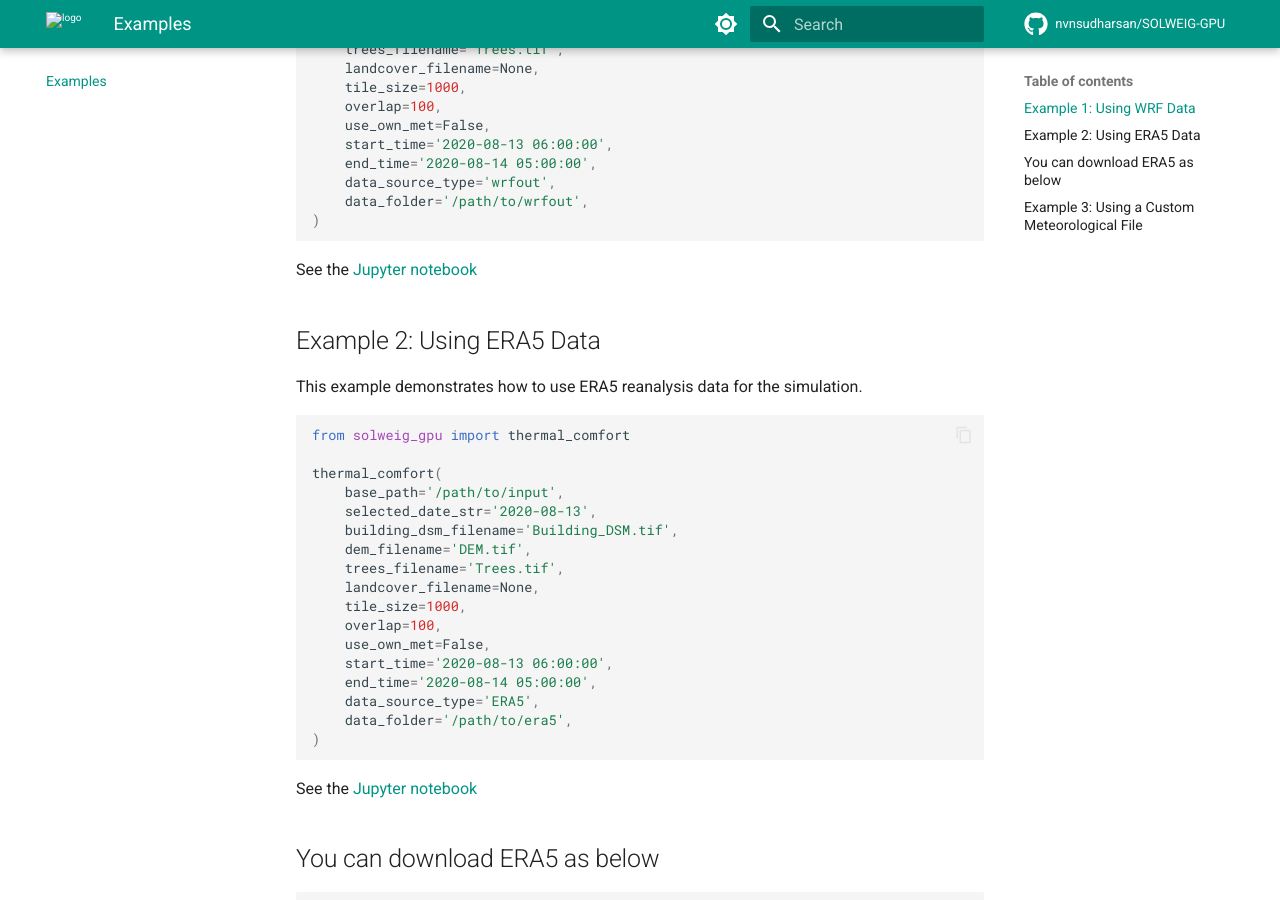
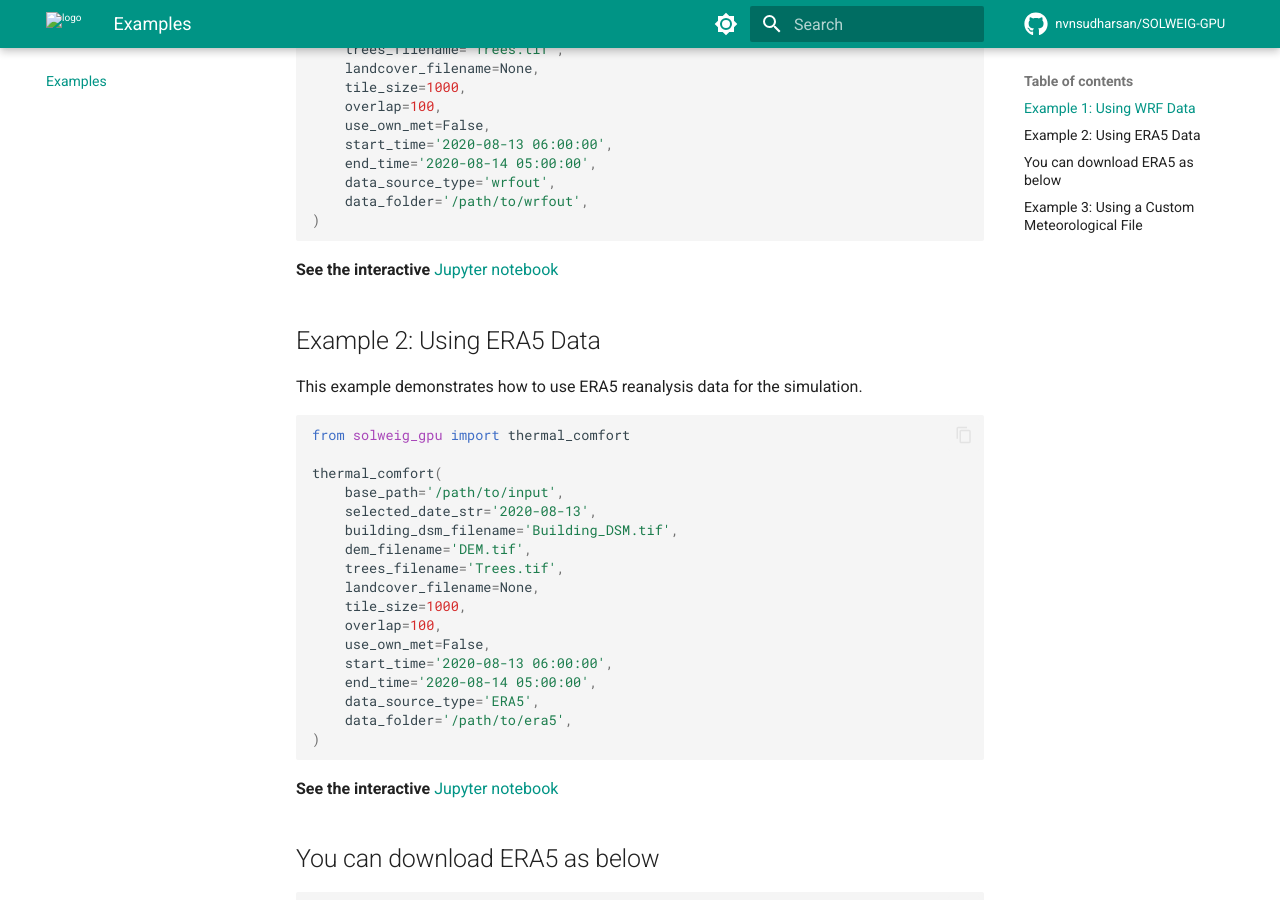
Before and after one commit to nvnsudharsan/SOLWEIG-GPU, an MkDocs documentation site: the page built from docs/examples.md, in a window 1280 px wide and 900 px high, scrolled down 515 px. Built offline with MkDocs 1.6.1 and Material for MkDocs 9.7.7, drawn with Linux system fonts in a browser that asks for light colours; comment, search, counter and statistics services are not loaded; the version menu is left out; some of the changed text lies outside the part shown.

Commit message:
Update examples.md

````diff
--- a/docs/examples.md
+++ b/docs/examples.md
@@ -25,7 +25,8 @@ thermal_comfort(
     data_folder='/path/to/wrfout',
 )
 ```
-See the [Jupyter notebook](../examples/Example_wrfout.ipynb)
+**See the interactive** [Jupyter notebook](notebooks/Example_wrfout.ipynb)
+
 ## Example 2: Using ERA5 Data
 
 This example demonstrates how to use ERA5 reanalysis data for the simulation.
@@ -49,7 +50,7 @@ thermal_comfort(
     data_folder='/path/to/era5',
 )
 ```
-See the [Jupyter notebook](../examples/Example_ERA5.ipynb)
+**See the interactive** [Jupyter notebook](notebooks/Example_ERA5.ipynb)
 ## You can download ERA5 as below
 ```python
 import cdsapi
@@ -108,4 +109,4 @@ thermal_comfort(
     own_met_file='/path/to/met.txt',
 )
 ```
-See the [Jupyter notebook](../examples/Example_ownmetfile.ipynb)
+**See the interactive** [Jupyter notebook](notebooks/Example_ownmetfile.ipynb)
````
